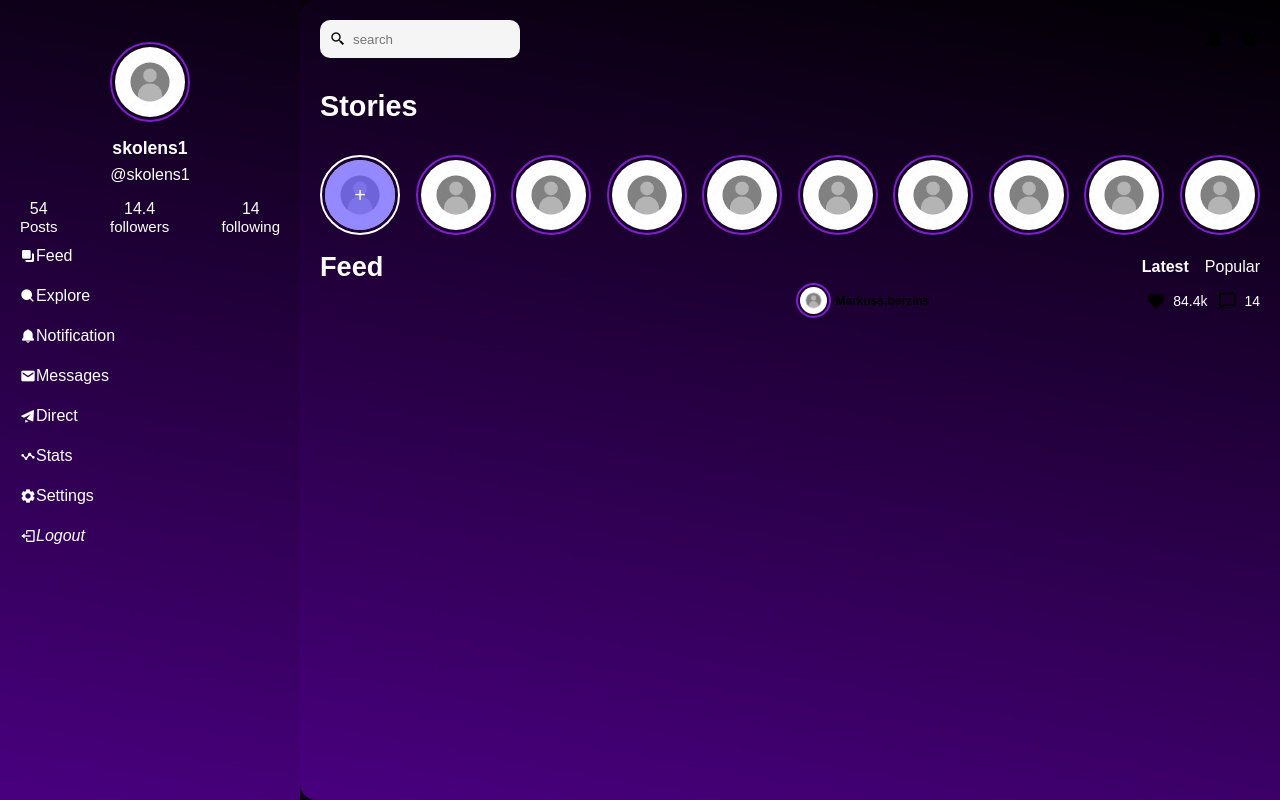
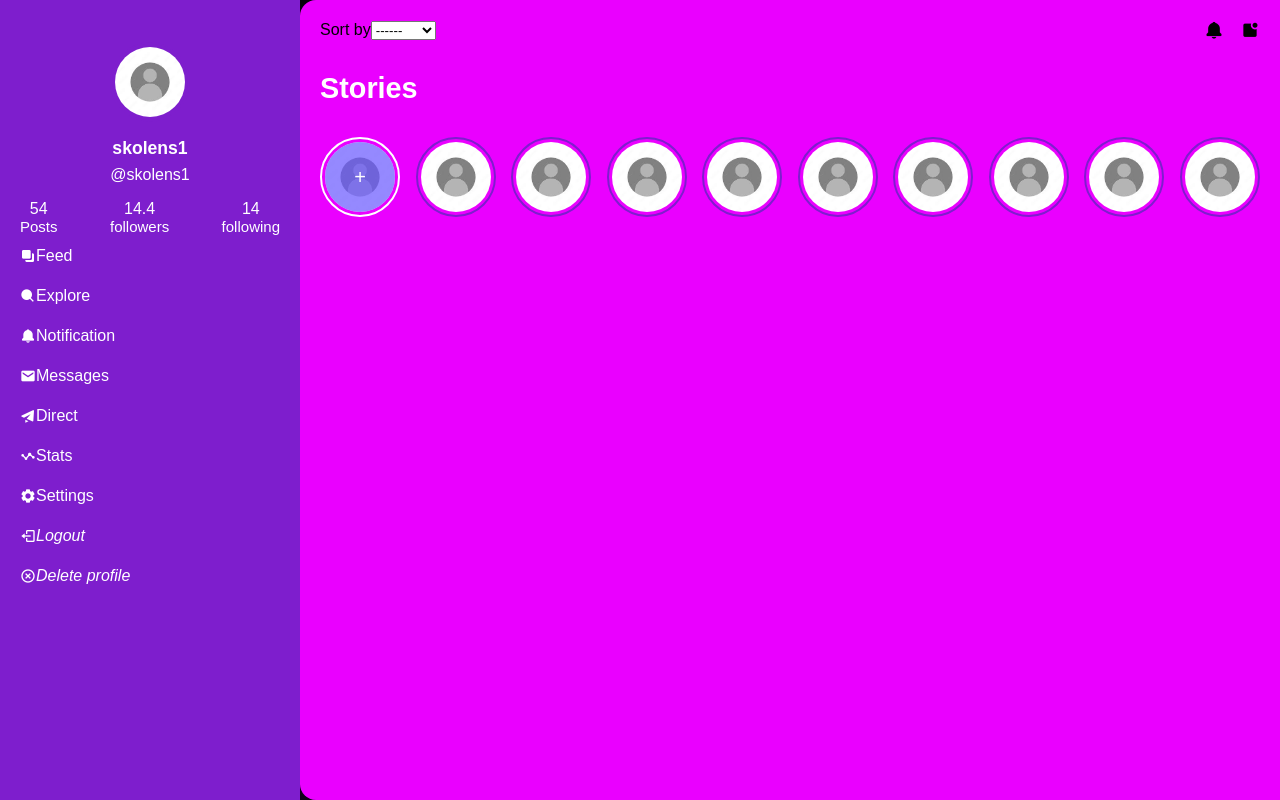
Before and after one commit to keivozazitis/instify, a Flask app: page /instify in a window 1280 px wide. Run offline with Flask 3, Linux system fonts and the light colour scheme; a user stored in the database is signed in; data that the repository does not hold is empty.

Commit message:
principa pabeigts projekts, atliek frontendu biki

```diff
--- a/app.py
+++ b/app.py
@@ -1,13 +1,15 @@
 from flask import Flask, render_template, request, url_for, redirect, session, flash
 from flask_sqlalchemy import SQLAlchemy
 import requests # type: ignore
+import json
+from random import randint
 
 app = Flask(__name__)
 app.config['SQLALCHEMY_DATABASE_URI'] = 'sqlite:///users_1.sqlite3'
 app.config['SQLALCHEMY_TRACK_MODIFICATIONS'] = False
 app.secret_key = "IUFBAINnfnauionfuanUINFI"
 API_KEY = "DeC83FkuGywLwbTUX3nazG6bQh9OjVjt1dLAtZ5ech9h31dn1gYgnned"
-API_URL = 'https://api.pexels.com/v1/curated?per_page=5'
+
 
 
 
@@ -36,7 +38,7 @@ def login():
         user = users.query.filter_by(username = username).first()
 
         if user is None:
-            flash("invalid email")
+            flash("invalid username")
             return redirect(request.referrer)
         elif user.password != password:
             flash('invalid password')
@@ -86,7 +88,20 @@ def logout():
 def view():
     return render_template("database.html", values=users.query.all())
 
+def loadPhotos(ammount):
+    API_URL = f'https://api.pexels.com/v1/curated?per_page={ammount}'
+    headers = {
+        'Authorization': API_KEY
+        }
+    res = requests.get(API_URL, headers=headers)
+    if res.status_code != 200:
+        print(f'Error: {res.status_code}')
 
+    data = res.json()
+    return data
+
+
+sort_by = 'comments'
 @app.route("/instify")
 def home():
 
@@ -95,26 +110,42 @@ def home():
 
     username = session['user_username']
 
-    headers = {
-    'Authorization': API_KEY
-    }
-    res = requests.get(API_URL, headers=headers)
-    if res.status_code != 200:
-        print(f'Error: {res.status_code}')
+    data = loadPhotos(200)
+    post_data = []
+    for photo in data['photos']:
+        likes = randint(1, 1000)
+        comments = randint(1, 100)
+        shares = randint(1, 50)
+        x = f'{{"url": "{photo["src"]["original"]}", "name": "{photo["photographer"]}", "likes": "{likes}", "comments": "{comments}", "shares": "{shares}"}}'
+        parsed = json.loads(x)
+        post_data.append(parsed)
 
-    data = res.json()
-    photo_urls = []
-    for photo in data['photos']:
-        photo_urls.append(photo['src']['original'])
-
-    print(photo_urls)
+    global sort_by
+    post_data = sorted(post_data, key=lambda x: int(x[sort_by]), reverse=True)
 
 
+    return render_template("instify.html", username=username, posts=post_data)
 
+@app.route('/sort_by/<type>')
+def sortBy(type):
+    global sort_by
+    sort_by = type
+    return redirect(url_for('home'))
 
-    return render_template("instify.html", username=username, photos=photo_urls)
-
-
+@app.route('/deleteProfile', methods=['GET','POST'])
+def deleteProfile():
+    print(session['user_id'])
+    if request.method == 'GET':
+        id = session.get('user_id')
+        if id is not None:
+            user = users.query.filter_by(_id=id).first()
+            if user is not None:
+                db.session.delete(user)
+                db.session.commit()
+                session.pop('user_id')
+                session.pop('user_username')
+                return redirect(url_for('login'))
+    return "Error: Profile deletion failed."
 
 if __name__ == "__main__":
     with app.app_context():
--- a/static/instify.css
+++ b/static/instify.css
@@ -18,8 +18,7 @@ body {
     width: 300px;
     height: 100vh;
     padding: 20px;
-    background: url('backgrounds.png');
-    background-size: cover;
+    background: rgb(126, 30, 205) repeat;
     color: white;
 }
 
@@ -29,7 +28,7 @@ body {
     min-height: 100vh;
     top: 0;
     left: 300px;
-    background: url('backgrounds.png');
+    background: rgb(234, 0, 255);
     background-size: cover;
     border-radius: 1rem 0 0 1rem;
     z-index: 1000;
@@ -122,24 +121,6 @@ body {
     align-items: center;
     justify-content: space-between;
 }
-.search{
-    display: flex;
-    align-items: center;
-    background: whitesmoke;
-    width: 200px;
-    height: 2.4rem;
-    padding: 10px;
-    border-radius: 10px ;
-}
-.search input{
-    border: none;
-    outline: none;
-    background: transparent;
-    margin-left: 7px;
-}
-.search o{
-    font-size: 20px;
-}
 .header-content{
     display: flex;
     align-items: center;
@@ -229,12 +210,40 @@ body {
     margin-right: 1rem;
 }
 .main-posts {
-    display: grid;
-    grid-template-columns: repeat(auto-fit, minmax(300px, auto));
+
     gap: 11px;
+    display: flex;
+    flex-direction: column;
+    align-items: center;
 }
 .post-box{
-    width: 300px;
+    width: 600px;
+    height: 650px;
+    margin-top: 20px;
+}
+
+.post-box-top{
+    width: 100%;
+    height: 10%;
+    display: flex;
+    align-items: center;
+    font-size: 30px;
+    font-weight: bold;
+    color: white;
+}
+
+.post-box-middle{
+    width: 100%;
+    /* height: 80%; */
+    background-size: cover;
+    background-position: center;
+    background-color: red;
+}
+
+.post-box-bottom{
+    width: 100%;
+    height: 10%;
+
 }
 .post-box img {
     width: 100%;
@@ -288,3 +297,8 @@ body {
 .feed{
     color: white;
 }
+
+.sort_container{
+    display: flex;
+    align-items: center;
+}
--- a/templates/instify.html
+++ b/templates/instify.html
@@ -79,13 +79,35 @@
                     }
                 </script>
             </a>
+            <a href="#" onclick="deleteProfile(event)">
+                <i class='bx bx-x-circle'></i>
+                <i>Delete profile</i>
+            </a>
+            <script>
+                function deleteProfile(event) {
+                    event.preventDefault(); // Prevent the default action of the link
+                    if (confirm('Are you sure you want to delete your profile?')) {
+                        window.location = '/deleteProfile';
+                    }
+                }
+            </script>
+
         </div>
     </div>
     <div class="main-home">
         <div class="header">
-            <div class="search">
-                <i class='bx bx-search-alt-2' ></i>
-                <input type="text" placeholder="search">
+            <div class="sort_container">
+                <p>Sort by</p>
+                <select onchange="sort(this)">
+                    <option value="comments">------</option>
+                    <option value="likes">Likes</option>
+                    <option value="shares">Shares</option>
+                </select>
+                <script>
+                    function sort(e){
+                        window.location = '/sort_by/'+e.value
+                    }
+                </script>
             </div>
             <div class="header-content">
                 <i class='bx bxs-bell'></i>
@@ -140,32 +162,36 @@
             </div>
         </div>
         <!--main posti-->
-        <div class="feed">
+        <!--<div class="feed">
             <h1>Feed</h1>
             <div class="feed-text">
                 <h2>Latest</h2>
                 <span>Popular</span>
             </div>
         </div>
-        <!--posti-->
+        <!-posti-->
         <div class="main-posts">
             <!--1. box-->
-            <div class="post-box">
 
-            </div>
+            {% for post in posts %}
+                <div class="post-box">
+                    <div class="post-box-top">{{post['name']}}</div>
+                    <img class="post-box-middle" src="{{post['url']}}" style="height: 80%;"/>
+                    <div class="post-box-bottom">
+                        <div class="likes">
+                            <i class='bx bxs-heart bx-lg'></i>
+                            <span style="color: black;  font-size: 24px;">{{post['likes']}}</span>
+                            <i class='bx bx-comment bx-lg' ></i>
+                            <span style="color: black; font-size: 24px;">{{post['comments']}}</span>
+                            <i class='bx bx-paper-plane bx-lg' ></i>
+                            <span style="color: black;  font-size: 24px;">{{post['shares']}}</span>
+
+                        </div>
+                    </div>
+                </div>
+            {% endfor %}
             <div class="post-info">
-                <div class="post-profile">
-                    <div class="post-img">
-                        <img src="{{ url_for('static', filename='pfp.jpg') }}" alt="Prof.pic">
-                    </div>
-                    <h3>Markuss.berzins</h3>
-                </div>
-                <div class="likes">
-                    <i class='bx bxs-heart'></i>
-                    <span>84.4k</span>
-                    <i class='bx bx-comment' ></i>
-                    <span>14</span>
-                </div>
+
             </div>
         </div>
     </div>
```
Also changed, not shown: instance/users_1.sqlite3.
